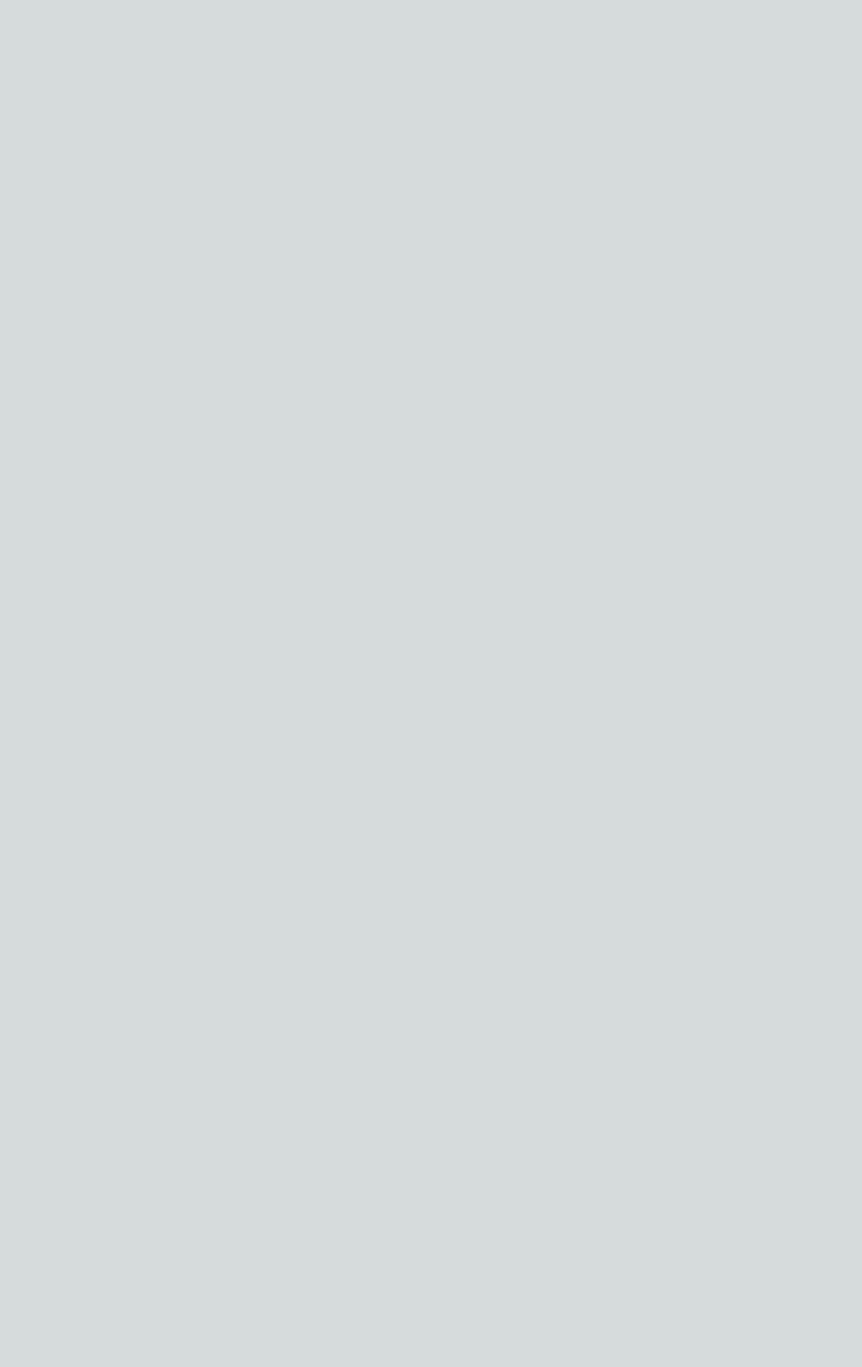
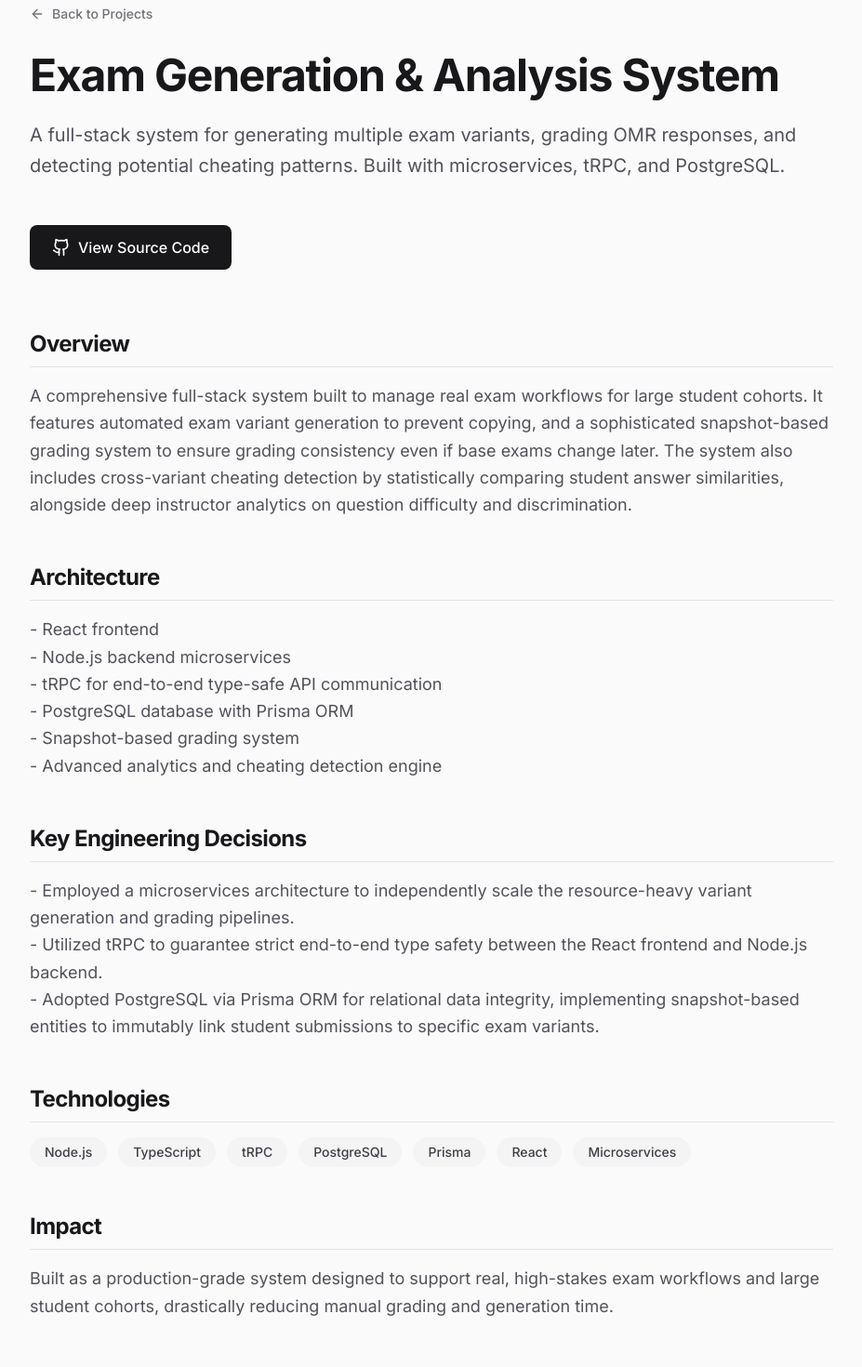
Before and after one commit to d2r3v/d2r3v.github.io, a Next.js app: page /projects/exam-generation-analysis in a window 1280 px wide. Before the commit this address had no page. Shown: the part 140-1610 px from the top of the page at 93% size, without its empty margins (176-1103 px from the left). Before the commit the page ends 800 px from the top, so only its background shows below. Built offline with nearby package versions, Linux system fonts and the light colour scheme.

Commit message:
Added Github Pages Support

```diff
--- a/app/projects/[slug]/page.tsx
+++ b/app/projects/[slug]/page.tsx
@@ -1,50 +1,18 @@
+import { projectsData } from '../data'
 import { notFound } from 'next/navigation'
 import Link from 'next/link'
-import { ArrowLeft, Github } from 'lucide-react'
+import { ArrowLeft, Github, ExternalLink } from 'lucide-react'
 
-// Dummy data for the static generation
-const projectsData = {
-  "exam-generation": {
-    title: "Exam Generation & Analysis System",
-    description: "An automated system to generate and analyze exams, leveraging NLP for question extraction and ML for difficulty estimation. Designed to save educators hours of manual work.",
-    tech: ["Python", "FastAPI", "React", "PostgreSQL", "Hugging Face"],
-    architecture: "The backend is built with FastAPI, providing a high-performance REST API. NLP tasks are handled using Hugging Face transformers. The React frontend interacts with the API to provide a seamless interface for educators.",
-    githubUrl: "https://github.com/d2r3v/exam-generation"
-  },
-  "pillcare": {
-    title: "PillCare",
-    description: "CNN and OCR based pill identification system to assist visually impaired individuals and elderly patients. Helps prevent medication errors by accurately identifying pills from smartphone images.",
-    tech: ["PyTorch", "OpenCV", "Tesseract", "React Native"],
-    architecture: "Mobile app built in React Native captures images and sends them to a Python backend. The backend uses OpenCV for preprocessing, Tesseract for OCR text extraction, and a custom PyTorch CNN model to classify the pill based on visual features.",
-    githubUrl: "https://github.com/d2r3v/pillcare"
-  },
-  "xr-vertebrate": {
-    title: "XR Vertebrate Visualization",
-    description: "An immersive Unity-based XR application for exploring and visualizing vertebrate anatomy using augmented reality. Provides an interactive educational experience for biology students.",
-    tech: ["Unity", "C#", "AR Foundation", "Blender"],
-    architecture: "Built on Unity using AR Foundation for cross-platform AR support (ARKit/ARCore). 3D models were optimized in Blender. C# scripts handle user interactions such as rotating, scaling, and inspecting specific anatomical structures.",
-    githubUrl: "https://github.com/d2r3v/xr-vertebrate"
-  },
-  "burnout-detection": {
-    title: "Developer Burnout Detection Research",
-    description: "A research project to detect signs of burnout in developers through their GitHub and Slack activity patterns. Uses machine learning to find early indicators of reduced well-being.",
-    tech: ["Scikit-Learn", "Pandas", "GitHub API", "Slack API"],
-    architecture: "Data pipelines fetch activity logs using GitHub and Slack APIs. Pandas is used for data cleaning and feature engineering (e.g., commit frequency, message sentiment). A Random Forest classifier trained via Scikit-Learn predicts burnout risk scores.",
-    githubUrl: "https://github.com/d2r3v/burnout-detection"
-  }
+// Support static export
+export function generateStaticParams() {
+  return projectsData.map((project) => ({
+    slug: project.slug,
+  }))
 }
 
-export function generateStaticParams() {
-  return [
-    { slug: 'exam-generation' },
-    { slug: 'pillcare' },
-    { slug: 'xr-vertebrate' },
-    { slug: 'burnout-detection' }
-  ]
-}
-
-export default function ProjectDetail({ params }: { params: { slug: string } }) {
-  const project = projectsData[params.slug as keyof typeof projectsData]
+export default async function ProjectCaseStudy({ params }: { params: Promise<{ slug: string }> }) {
+  const resolvedParams = await params
+  const project = projectsData.find((p) => p.slug === resolvedParams.slug)
 
   if (!project) {
     notFound()
@@ -52,43 +20,85 @@ export default function ProjectDetail({ params }: { params: { slug: string } })
 
   return (
     <div className="container mx-auto px-4 max-w-4xl py-12 md:py-20">
-      <Link href="/projects" className="inline-flex items-center text-sm font-medium text-zinc-500 hover:text-zinc-900 dark:text-zinc-400 dark:hover:text-zinc-50 mb-8 transition-colors">
-        <ArrowLeft className="mr-2 h-4 w-4" />
-        Back to projects
-      </Link>
-
       <div className="animate-in fade-in slide-in-from-bottom-4 duration-1000 fill-mode-both">
-        <h1 className="text-4xl md:text-5xl font-bold tracking-tight mb-6">{project.title}</h1>
-
-        <div className="flex flex-wrap gap-2 mb-8">
-          {project.tech.map((t) => (
-            <span key={t} className="px-3 py-1 text-sm font-medium rounded-full bg-zinc-100 dark:bg-zinc-800 text-zinc-600 dark:text-zinc-300">
-              {t}
-            </span>
-          ))}
+        <div className="mb-12">
+          <Link
+            href="/projects"
+            className="inline-flex items-center text-sm font-medium text-zinc-500 hover:text-zinc-900 dark:text-zinc-400 dark:hover:text-zinc-100 transition-colors mb-8"
+          >
+            <ArrowLeft className="mr-2 h-4 w-4" />
+            Back to Projects
+          </Link>
+          <h1 className="text-4xl md:text-5xl font-bold tracking-tight mb-6">{project.title}</h1>
+          <p className="text-xl text-zinc-600 dark:text-zinc-300 leading-relaxed">
+            {project.description}
+          </p>
         </div>
 
-        <div className="flex gap-4 mb-12">
-          <a href={project.githubUrl} target="_blank" rel="noreferrer" className="inline-flex items-center justify-center h-10 px-4 font-medium text-zinc-900 bg-white border border-zinc-200 dark:bg-zinc-950 dark:text-zinc-50 dark:border-zinc-800 rounded-lg hover:bg-zinc-100 dark:hover:bg-zinc-900 transition-colors">
-            <Github className="mr-2 h-4 w-4" />
-            View Source
+
+
+        <div className="flex flex-wrap gap-4 mb-16">
+          <a href={project.githubUrl} target="_blank" rel="noreferrer" className="inline-flex items-center justify-center h-12 px-6 font-medium text-white bg-zinc-900 dark:bg-zinc-50 dark:text-zinc-900 rounded-lg hover:bg-zinc-800 dark:hover:bg-zinc-200 transition-colors">
+            <Github className="mr-2 h-5 w-5" />
+            View Source Code
           </a>
+          {project.demoUrl && (
+            <a href={project.demoUrl} target="_blank" rel="noreferrer" className="inline-flex items-center justify-center h-12 px-6 font-medium border border-zinc-200 dark:border-zinc-800 bg-transparent hover:bg-zinc-100 dark:hover:bg-zinc-900 transition-colors text-zinc-900 dark:text-zinc-50 rounded-lg">
+              <ExternalLink className="mr-2 h-5 w-5" />
+              Live Demo
+            </a>
+          )}
         </div>
 
-        <div className="prose prose-zinc dark:prose-invert max-w-none">
-          <h2 className="text-2xl font-bold mt-12 mb-4 text-zinc-900 dark:text-zinc-50">Overview</h2>
-          <p className="text-lg text-zinc-600 dark:text-zinc-400 leading-relaxed mb-8">
-            {project.description}
-          </p>
+        <div className="space-y-12">
+          <section>
+            <h2 className="text-2xl font-bold mb-4 tracking-tight border-b border-zinc-200 dark:border-zinc-800 pb-2">Overview</h2>
+            <p className="text-zinc-600 dark:text-zinc-400 leading-relaxed text-lg whitespace-pre-wrap">
+              {project.overview}
+            </p>
+          </section>
 
-          <div className="aspect-video w-full rounded-xl bg-zinc-100 dark:bg-zinc-800 border border-zinc-200 dark:border-zinc-800 flex items-center justify-center mb-12 text-zinc-400 dark:text-zinc-600">
-            [ Project Screenshot / Demo ]
-          </div>
+          <section>
+            <h2 className="text-2xl font-bold mb-4 tracking-tight border-b border-zinc-200 dark:border-zinc-800 pb-2">Architecture</h2>
+            <p className="text-zinc-600 dark:text-zinc-400 leading-relaxed text-lg whitespace-pre-wrap">
+              {project.architecture}
+            </p>
+          </section>
 
-          <h2 className="text-2xl font-bold mt-12 mb-4 text-zinc-900 dark:text-zinc-50">Architecture & Implementation</h2>
-          <p className="text-lg text-zinc-600 dark:text-zinc-400 leading-relaxed max-w-none">
-            {project.architecture}
-          </p>
+          <section>
+            <h2 className="text-2xl font-bold mb-4 tracking-tight border-b border-zinc-200 dark:border-zinc-800 pb-2">Key Engineering Decisions</h2>
+            <p className="text-zinc-600 dark:text-zinc-400 leading-relaxed text-lg whitespace-pre-wrap">
+              {project.decisions}
+            </p>
+          </section>
+
+          <section>
+            <h2 className="text-2xl font-bold mb-4 tracking-tight border-b border-zinc-200 dark:border-zinc-800 pb-2">Technologies</h2>
+            <div className="flex flex-wrap gap-3">
+              {project.tech.map((t) => (
+                <span key={t} className="px-4 py-1.5 text-sm font-medium rounded-full bg-zinc-100 dark:bg-zinc-800 text-zinc-700 dark:text-zinc-300">
+                  {t}
+                </span>
+              ))}
+            </div>
+          </section>
+
+          <section>
+            <h2 className="text-2xl font-bold mb-4 tracking-tight border-b border-zinc-200 dark:border-zinc-800 pb-2">Impact</h2>
+            <p className="text-zinc-600 dark:text-zinc-400 leading-relaxed text-lg whitespace-pre-wrap">
+              {project.impact}
+            </p>
+          </section>
+        </div>
+
+        <div className="mt-20 pt-8 border-t border-zinc-200 dark:border-zinc-800">
+           <Link
+            href="/projects"
+            className="inline-flex items-center font-medium text-zinc-900 hover:text-zinc-600 dark:text-zinc-50 dark:hover:text-zinc-300 transition-colors"
+          >
+            <ArrowLeft className="mr-2 h-4 w-4" />
+            Return to all projects
+          </Link>
         </div>
       </div>
     </div>
--- /dev/null
+++ b/app/projects/data.ts
@@ -0,0 +1,64 @@
+export type Project = {
+  id: string
+  slug: string
+  title: string
+  description: string
+  overview: string
+  architecture: string
+  decisions: string
+  impact: string
+  tech: string[]
+  githubUrl: string
+  demoUrl?: string
+}
+
+export const projectsData: Project[] = [
+  {
+    id: "exam-generation",
+    slug: "exam-generation-analysis",
+    title: "Exam Generation & Analysis System",
+    description: "A full-stack system for generating multiple exam variants, grading OMR responses, and detecting potential cheating patterns. Built with microservices, tRPC, and PostgreSQL.",
+    overview: "A comprehensive full-stack system built to manage real exam workflows for large student cohorts. It features automated exam variant generation to prevent copying, and a sophisticated snapshot-based grading system to ensure grading consistency even if base exams change later. The system also includes cross-variant cheating detection by statistically comparing student answer similarities, alongside deep instructor analytics on question difficulty and discrimination.",
+    architecture: "- React frontend\n- Node.js backend microservices\n- tRPC for end-to-end type-safe API communication\n- PostgreSQL database with Prisma ORM\n- Snapshot-based grading system\n- Advanced analytics and cheating detection engine",
+    decisions: "- Employed a microservices architecture to independently scale the resource-heavy variant generation and grading pipelines.\n- Utilized tRPC to guarantee strict end-to-end type safety between the React frontend and Node.js backend.\n- Adopted PostgreSQL via Prisma ORM for relational data integrity, implementing snapshot-based entities to immutably link student submissions to specific exam variants.",
+    impact: "Built as a production-grade system designed to support real, high-stakes exam workflows and large student cohorts, drastically reducing manual grading and generation time.",
+    tech: ["Node.js", "TypeScript", "tRPC", "PostgreSQL", "Prisma", "React", "Microservices"],
+    githubUrl: "https://github.com/d2r3v",
+  },
+  {
+    id: "xr-vertebrate",
+    slug: "xr-vertebrate-visualization",
+    title: "XR Vertebrate Visualization",
+    description: "An immersive Unity-based XR application deployed in real classrooms for exploring vertebrate anatomy.",
+    overview: "A specialized spatial computing application built in Unity and C# for exploring complex vertebrate anatomy in an immersive environment. Designed specifically for classroom research deployment, it brings traditional textbook learning into the physical space, enabling deep interactive anatomy learning.",
+    architecture: "- Unity and C# application running on XR hardware\n- Integration with distributed rendering systems to maintain visual fidelity\n- Custom device input pipeline for VR/AR controllers and navigation\n- Real classroom deployment architecture",
+    decisions: "Prioritized custom hardware input pipelines to ensure intuitive and precise interactions for students handling intricate 3D anatomical structures. Integrated distributed rendering systems to deliver high-polygon assets without compromising the strict frame-rate requirements necessary to prevent motion sickness in XR environments.",
+    impact: "Successfully deployed and tested with over 100 students in real classroom environments, demonstrating tangible improvements in spatial understanding of anatomy.",
+    tech: ["Unity", "C#", "XR SDKs", "Distributed Rendering", "Blender"],
+    githubUrl: "https://github.com/d2r3v",
+  },
+  {
+    id: "pillcare",
+    slug: "pillcare",
+    title: "PillCare",
+    description: "An assistive mobile system utilizing CNNs and CRNN OCR pipelines to help users identify medications.",
+    overview: "An applied machine learning system designed to solve a critical accessibility issue: helping visually impaired and elderly users accurately identify medications using a smartphone camera. Moving beyond a standard AI demo, it leverages complex multi-modal pipelines drawing on live open datasets.",
+    architecture: "- CNN image classifier for pill shape and color recognition\n- CRNN-based OCR pipeline for reading pill imprint text\n- OpenFDA API integration to retrieve live drug metadata and warnings\n- Mobile-friendly interface optimized for accessibility and real-time identification",
+    decisions: "Implemented a robust dual-model approach: a Convolutional Neural Network (CNN) for extracting visual shape/color features, and a Convolutional Recurrent Neural Network (CRNN) to read often-faint text imprints. Integrated directly with the OpenFDA API to pull authoritative, real-time medical data, ensuring users receive accurate and up-to-date medication context.",
+    impact: "Demonstrated strong assistive technology capabilities, providing a necessary, life-improving tool for visually impaired and elderly demographics who manage complex prescriptions.",
+    tech: ["TensorFlow", "PyTorch", "OpenCV", "CRNN OCR", "Python", "OpenFDA API"],
+    githubUrl: "https://github.com/d2r3v",
+  },
+  {
+    id: "burnout-detection",
+    slug: "developer-burnout-detection",
+    title: "Developer Burnout Detection Research",
+    description: "A data-driven research project analyzing developer activity patterns to detect early signals of burnout via behavioral anomalies.",
+    overview: "A reproducible research workflow focused on analyzing developer well-being and productivity. The project ingests vast amounts of behavioral data to detect early signals of developer burnout, turning metadata into actionable insights without intruding on privacy.",
+    architecture: "- Automated GitHub API data ingestion and parsing\n- Natural Language Processing (NLP) for sentiment analysis on commit messages and PR discussions\n- Anomaly detection pipeline utilizing Isolation Forest algorithms\n- Highly structured data analysis pipelines built in Python",
+    decisions: "Constructed detailed data pipelines using Pandas to ingest GitHub API logs efficiently. Applied Isolation Forest for anomaly detection to spotlight non-standard behavioral patterns without the need for extensive manually labeled burnout datasets. Integrated sentiment analysis on text communications to correlate mood with activity spikes.",
+    impact: "Established a reproducible, scalable research pipeline for analyzing developer well-being, capable of predicting high-risk burnout patterns before they manifest as critical turnover.",
+    tech: ["Python", "Pandas", "Scikit-learn", "GitHub API", "Isolation Forest"],
+    githubUrl: "https://github.com/d2r3v",
+  }
+]
```
Also changed, not shown: app/projects/page.tsx (+3 -32 lines).
